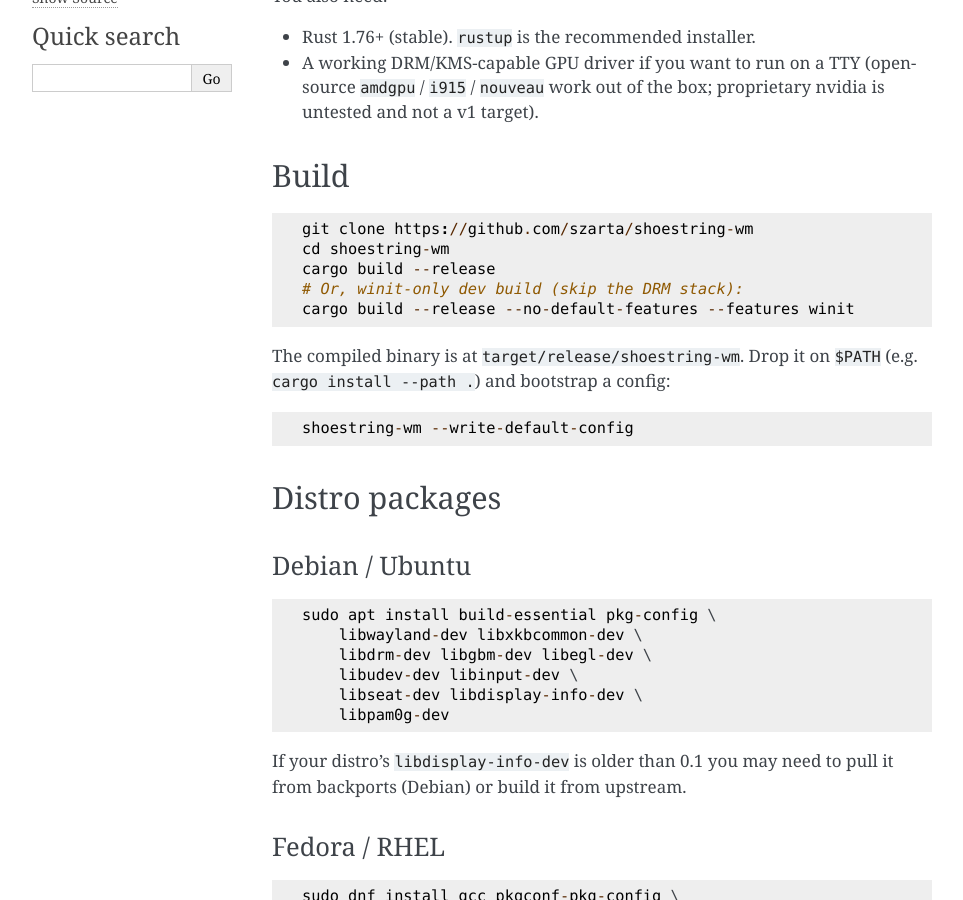
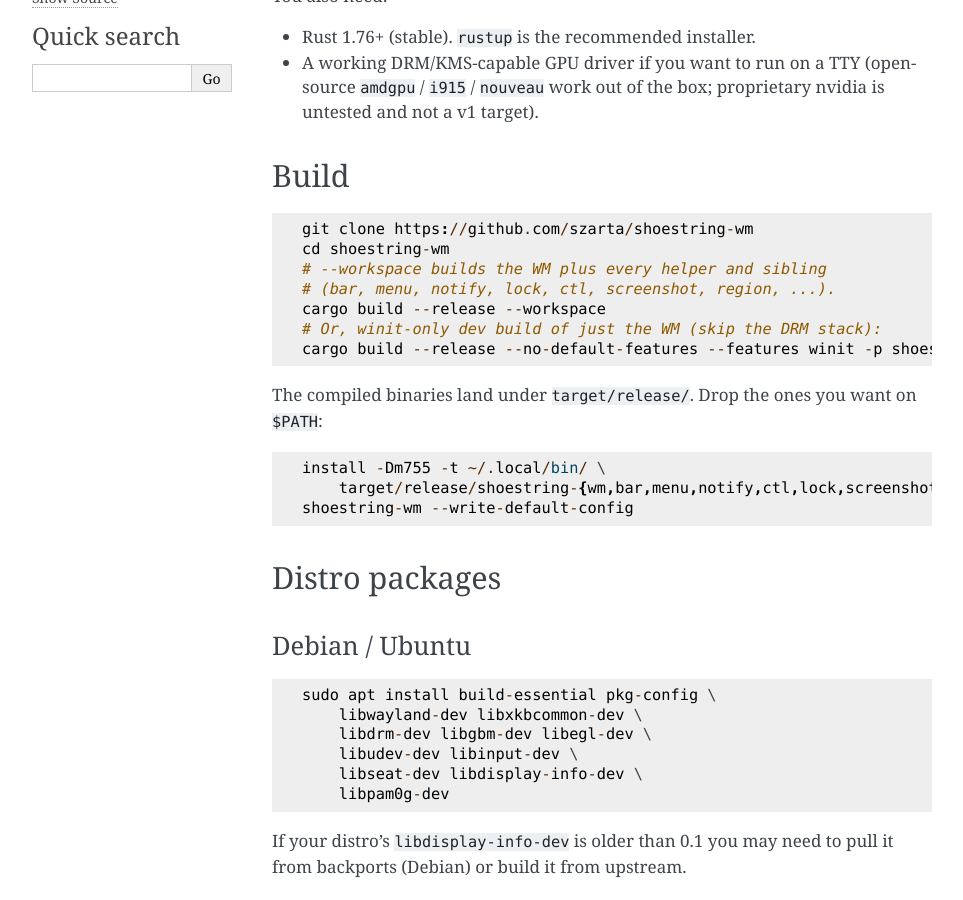
Before and after one commit to szarta/shoestring-wm, a Sphinx documentation site: the page built from docs/install.rst, in a window 1280 px wide and 900 px high, scrolled down 373 px. Shown: the whole window, without its empty margins (148-1111 px from the left). Built offline with Sphinx 7.4.7, drawn with Linux system fonts in a browser that asks for light colours.

Commit message:
docs: monorepo migration — frame siblings as workspace members
- Top-level README: collapse "in-repo binaries" + "sibling projects"
  into one table; build snippet uses --workspace and the install
  one-liner lists every binary the WM might spawn.
- overview.rst: drop the "ships with two sibling tools" framing for
  "Cargo workspace shipping the compositor alongside the small set
  of desktop pieces" — accurate post-merge.
- bar.rst: location is now crates/shoestring-bar/, not its own repo.
- install.rst: build snippet uses --workspace and shows the full
  install one-liner so users actually get the helpers on $PATH.
- crates/shoestring-{bar,menu,notify}/README.md: build-and-run
  blocks point at `cargo build -p <crate>` from the workspace root
  instead of `cargo install --path .` from a standalone clone.

Co-Authored-By: Claude Opus 4.7 (1M context) <noreply@anthropic.com>

```diff
--- a/docs/bar.rst
+++ b/docs/bar.rst
@@ -8,8 +8,10 @@ edge of an output, ``ext-foreign-toplevel-list-v1`` to track the open
 windows, and the shoestring-wm IPC stream for the active workspace and
 the currently focused window.
 
-The bar lives in its own repo at ``~/data/shoestring-bar`` and is
-released in lockstep with the WM.
+The bar lives in the shoestring-wm workspace at
+``crates/shoestring-bar/`` (it used to be a standalone sibling repo;
+folded in during the monorepo migration so a single
+``cargo build --workspace`` produces it alongside everything else).
 
 Running
 -------
--- a/docs/install.rst
+++ b/docs/install.rst
@@ -27,15 +27,19 @@ Build
 
     git clone https://github.com/szarta/shoestring-wm
     cd shoestring-wm
-    cargo build --release
-    # Or, winit-only dev build (skip the DRM stack):
-    cargo build --release --no-default-features --features winit
+    # --workspace builds the WM plus every helper and sibling
+    # (bar, menu, notify, lock, ctl, screenshot, region, ...).
+    cargo build --release --workspace
+    # Or, winit-only dev build of just the WM (skip the DRM stack):
+    cargo build --release --no-default-features --features winit -p shoestring-wm
 
-The compiled binary is at ``target/release/shoestring-wm``. Drop it on
-``$PATH`` (e.g. ``cargo install --path .``) and bootstrap a config:
+The compiled binaries land under ``target/release/``. Drop the ones
+you want on ``$PATH``:
 
 ::
 
+    install -Dm755 -t ~/.local/bin/ \
+        target/release/shoestring-{wm,bar,menu,notify,ctl,lock,screenshot,region,kill,confirm}
     shoestring-wm --write-default-config
 
 Distro packages
--- a/docs/overview.rst
+++ b/docs/overview.rst
@@ -3,8 +3,9 @@ Overview
 
 shoestring-wm is a floating Wayland window manager written in Rust on top
 of the Smithay compositor toolkit. It is the daily-driver replacement for
-the author's Openbox/X11 setup, and it ships with two sibling tools that
-finish out the desktop:
+the author's Openbox/X11 setup. The repository is a Cargo workspace that
+ships the compositor alongside the small set of desktop pieces that
+finish out the environment:
 
 ============================  ==========================================
 **shoestring-wm**             The compositor: input, output, layout, IPC.
```
Also changed, not shown: README.md (+10 -14 lines), crates/shoestring-bar/README.md, crates/shoestring-menu/README.md, crates/shoestring-notify/README.md.
